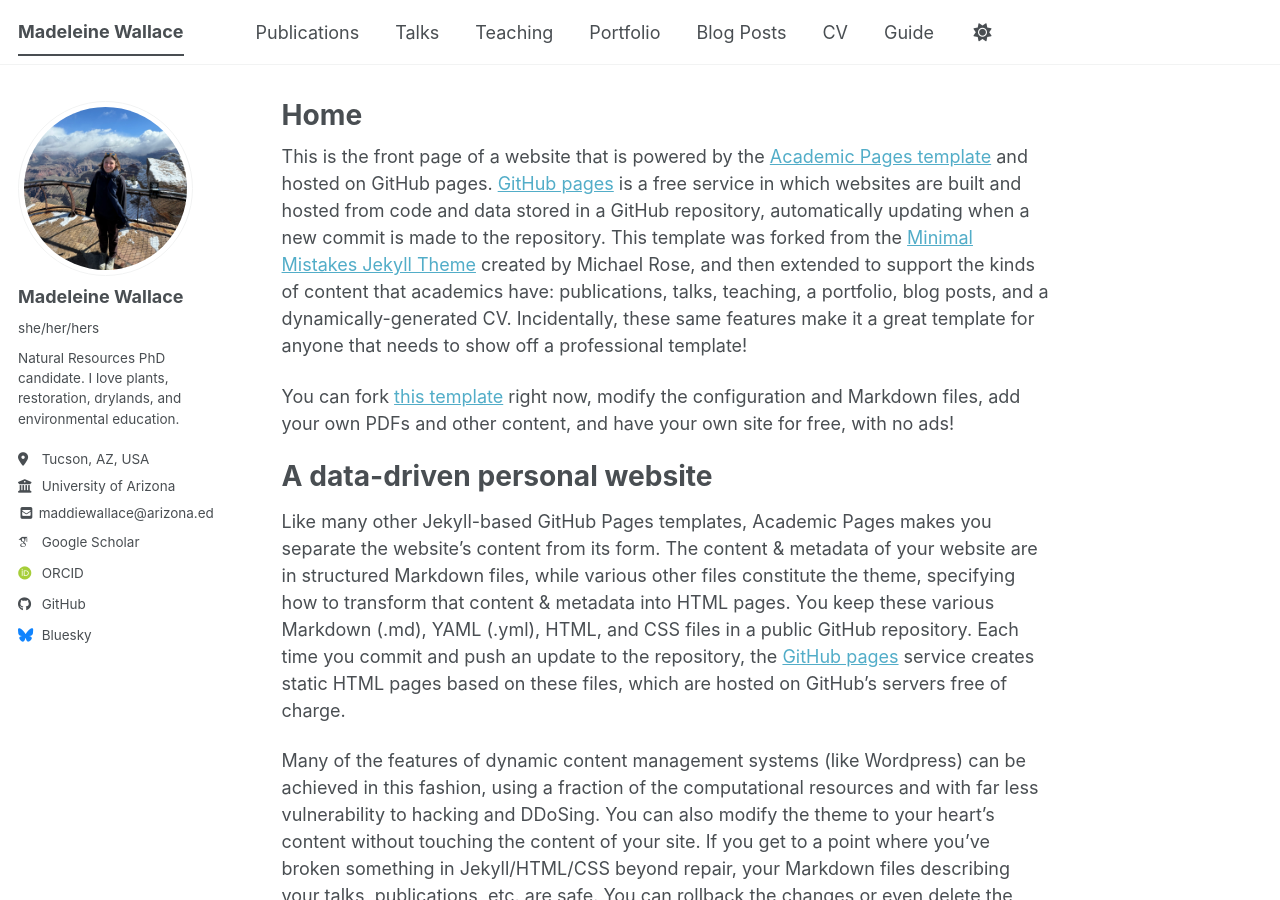
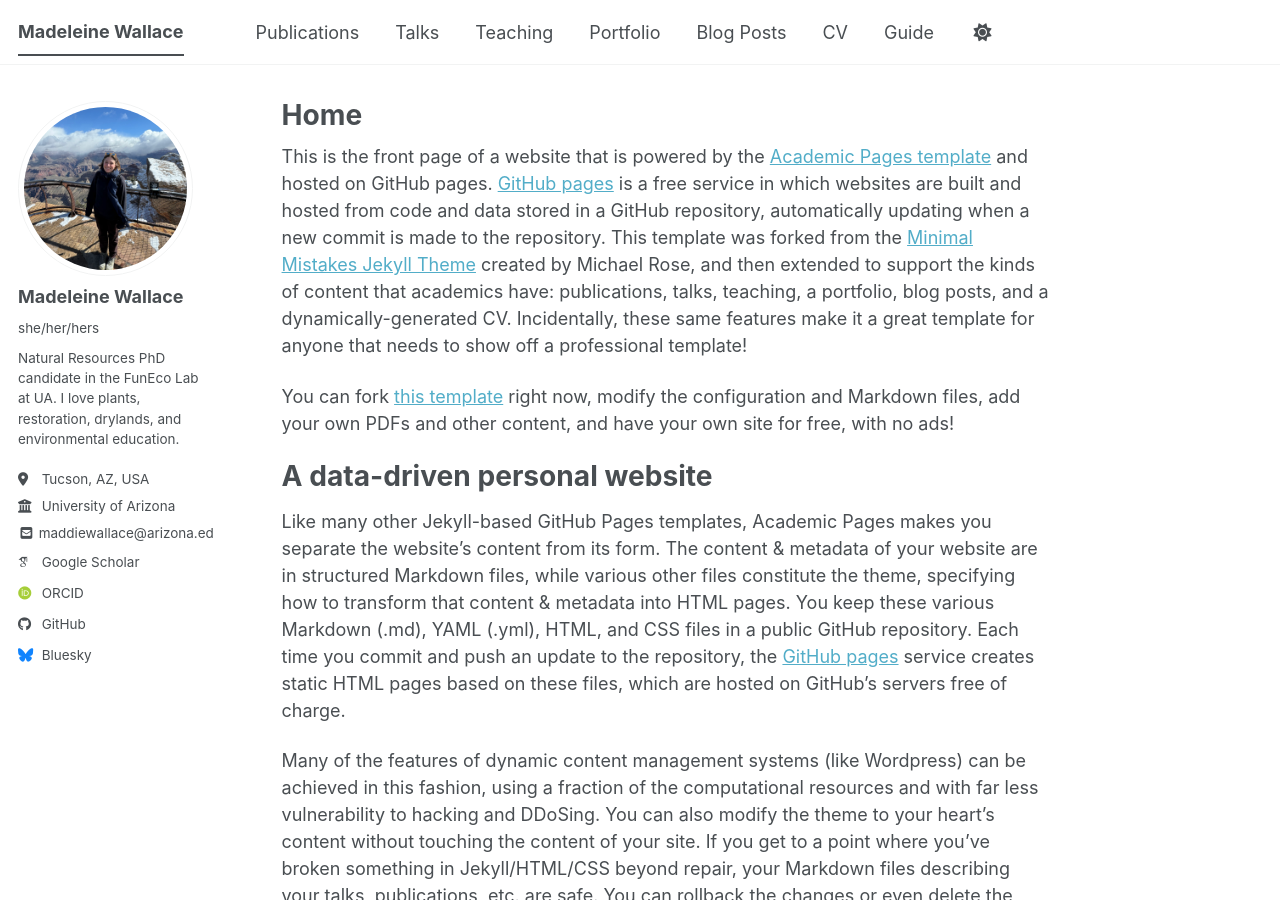
Before and after one commit to madeleinewallace/madeleinewallace.github.io, a Jekyll site: the page built from _pages/about.md, in a window 1280 px wide and 900 px high. Built offline with Jekyll 4.4.1, drawn with Linux system fonts in a browser that asks for light colours; some web fonts are replaced; a script bundle is joined from its source files by our own code; library files that are not in the unit come from our copies.

Commit message:
Update _config.yml

```diff
--- a/_config.yml
+++ b/_config.yml
@@ -26,7 +26,7 @@ author:
   avatar           : "profile.jpg"
   name             : "Madeleine Wallace"
   pronouns         : "she/her/hers"
-  bio              : "Natural Resources PhD candidate. I love plants, restoration, drylands, and environmental education."
+  bio              : "Natural Resources PhD candidate in the FunEco Lab at UA. I love plants, restoration, drylands, and environmental education."
   location         : "Tucson, AZ, USA"
   employer         : "University of Arizona"
   uri              : # URL
```
